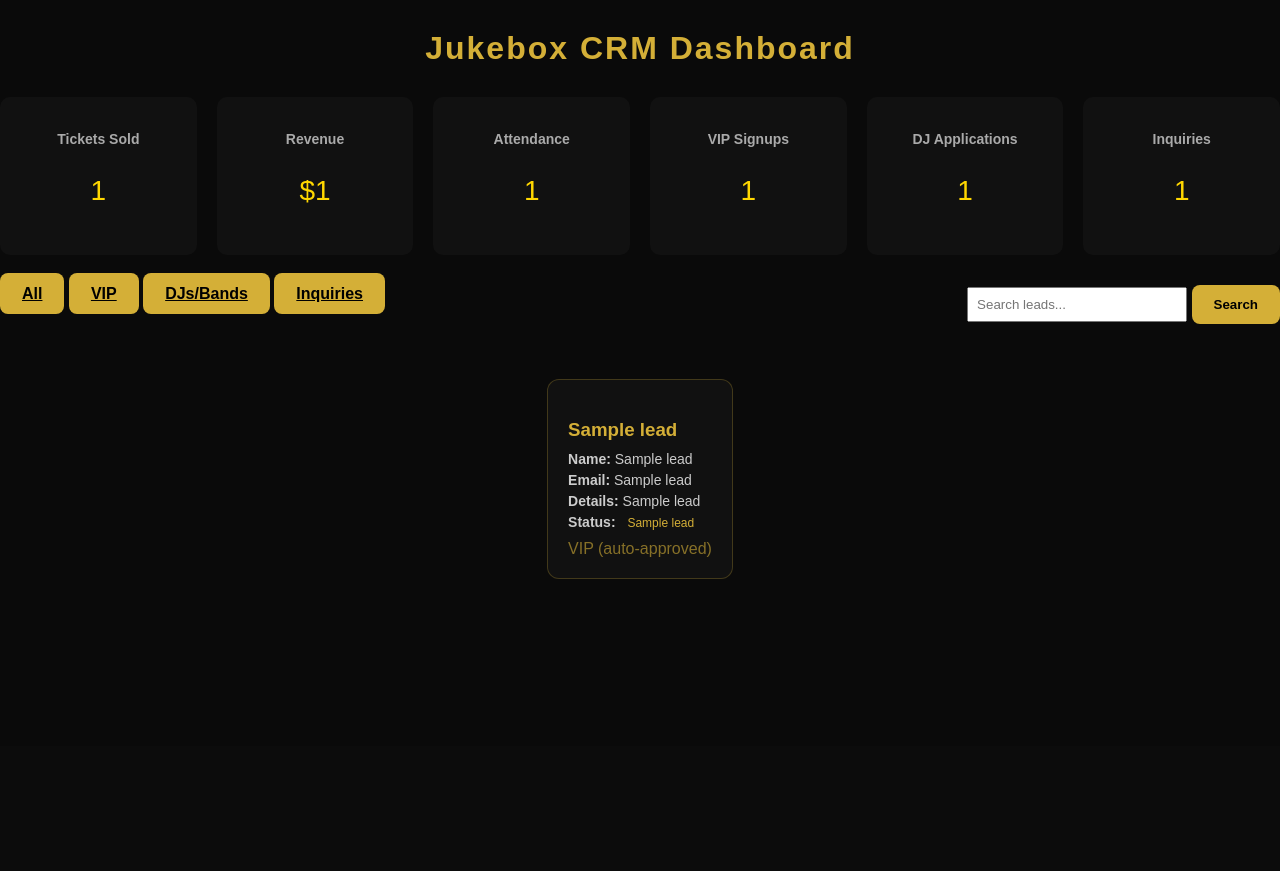
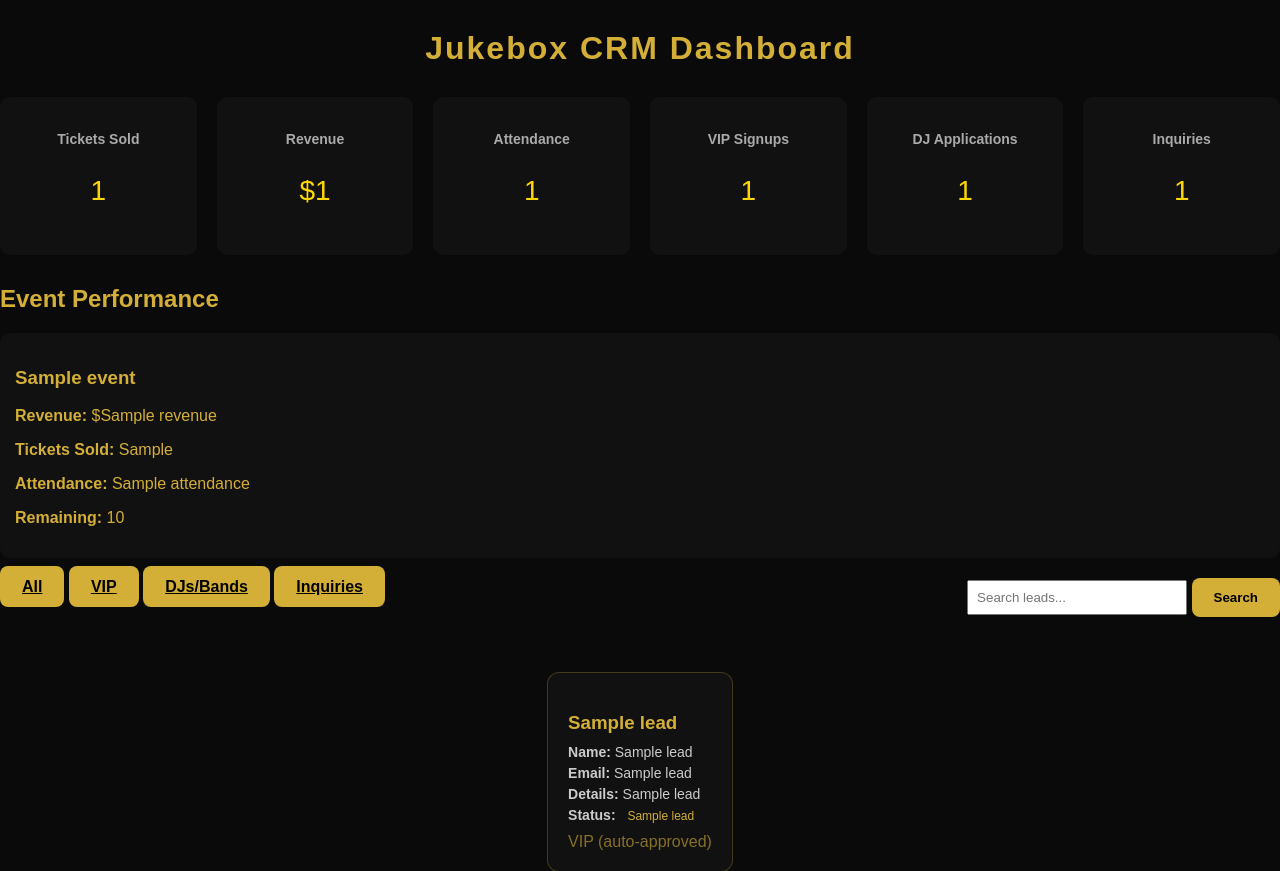
Before and after one commit to insight1224/jukebox-clean, a Python web app: template templates/dashboard.html in a window 1280 px wide. Shown: the part 54-925 px from the top of the page. Before the commit the page ends 633 px from the top, so only its background shows below. Run offline with Jinja, Linux system fonts and the light colour scheme; the template is opened without the code that fills it: most values are stand-ins (such as "Sample title", 1, 10 or a date in 2020).

Commit message:
dashboard updates

```diff
--- a/static/dashboard.css
+++ b/static/dashboard.css
@@ -201,3 +201,16 @@ body {
 .readonly {
     opacity: 0.6;
 }
+.event-grid {
+    display: grid;
+    grid-template-columns: repeat(auto-fit, minmax(220px, 1fr));
+    gap: 15px;
+    margin-top: 20px;
+}
+
+.event-card {
+    background: #111;
+    padding: 15px;
+    border-radius: 10px;
+    color: white;
+}
--- a/templates/dashboard.html
+++ b/templates/dashboard.html
@@ -43,6 +43,20 @@
         </div>
 
     </div>
+
+<h2 class="section-title">Event Performance</h2>
+
+<div class="event-grid">
+    {% for event in event_stats %}
+    <div class="event-card">
+        <h3>{{ event.name }}</h3>
+        <p><strong>Revenue:</strong> ${{ event.revenue }}</p>
+        <p><strong>Tickets Sold:</strong> {{ event.tickets_sold }}</p>
+        <p><strong>Attendance:</strong> {{ event.attendance }}</p>
+<p><strong>Remaining:</strong> {{ event.remaining }}</p>
+    </div>
+    {% endfor %}
+</div>
 
     <!-- FILTERS -->
     <div class="dashboard-controls">
```
Also changed, not shown: app.py (+33 -10 lines).
